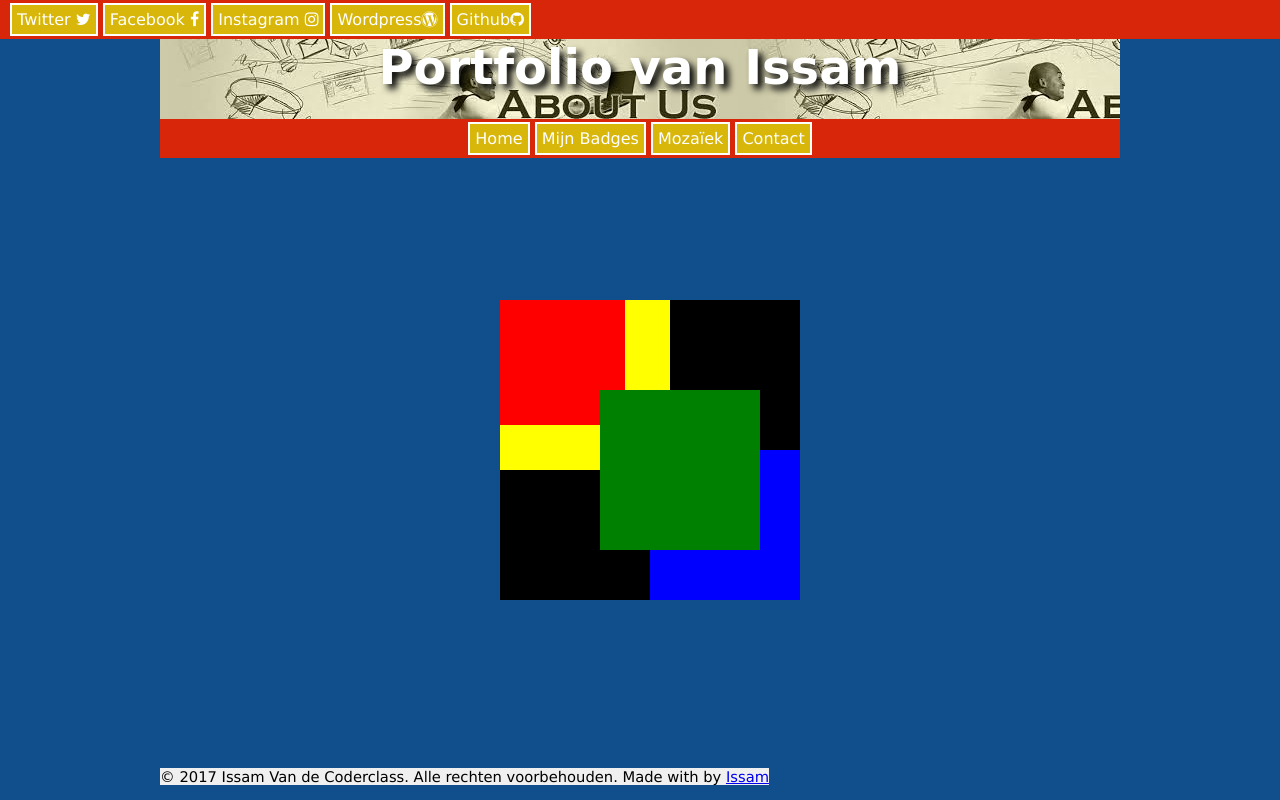
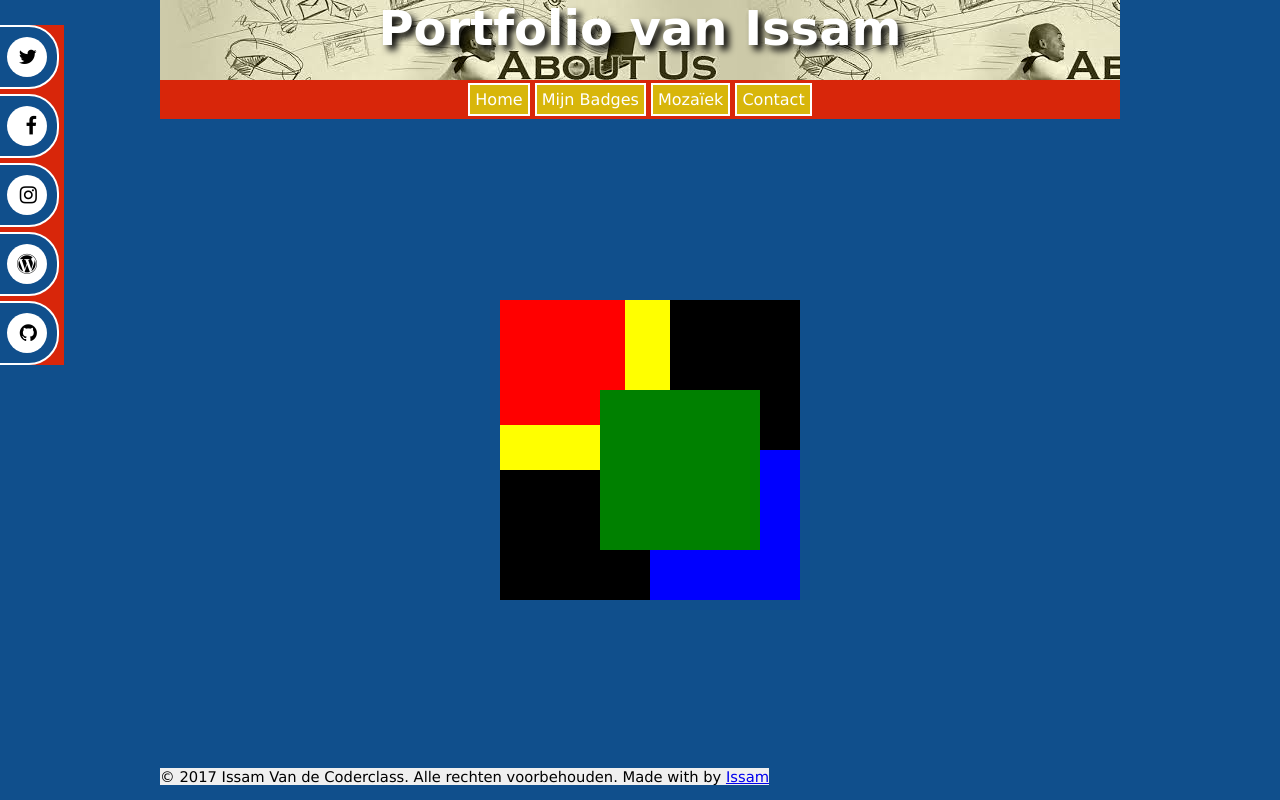
Before and after one commit to issamvandecoderclass/issamvandecoderclass.github.io, a plain HTML site: page mozaïek.html in a window 1280 px wide. Drawn offline with Linux system fonts and the light colour scheme.

Commit message:
Ook bij de mozaiek pagina doet de social media menu het goed

```diff
--- a/style/mozaïek.css
+++ b/style/mozaïek.css
@@ -141,3 +141,84 @@
   height: 160px;
   width: 160px;
 }
+
+.social1 {
+  color: #fff;
+  text-decoration: none;
+}
+
+.social {
+  position: fixed;
+  top: 20px;
+}
+.social ul {
+  padding: 0px;
+  -webkit-transform: translate(-270px, 0);
+  -moz-transform: translate(-270px, 0);
+  -ms-transform: translate(-270px, 0);
+  -o-transform: translate(-270px, 0);
+  transform: translate(-270px, 0);
+}
+.social ul li {
+  display: block;
+  margin: 5px;
+  background: rgba(0, 0, 0, 0.36);
+  width: 300px;
+  text-align: right;
+  padding: 10px;
+  -webkit-border-radius: 0 30px 30px 0;
+  -moz-border-radius: 0 30px 30px 0;
+  border-radius: 0 30px 30px 0;
+  -webkit-transition: all 1s;
+  -moz-transition: all 1s;
+  -ms-transition: all 1s;
+  -o-transition: all 1s;
+  transition: all 1s;
+}
+
+.social ul li {
+  background-color: #104F8C; repeat;
+}
+.social ul li:hover {
+  -webkit-transform: translate(110px, 0);
+  -moz-transform: translate(110px, 0);
+  -ms-transform: translate(110px, 0);
+  -o-transform: translate(110px, 0);
+  transform: translate(110px, 0);
+  background: rgba(255, 255, 255, 0.4);
+}
+.social ul li:hover a {
+  color: #000;
+}
+.social ul li:hover i {
+  color: #fff;
+  background: red;
+  -webkit-transform: rotate(360deg);
+  -moz-transform: rotate(360deg);
+  -ms-transform: rotate(360deg);
+  -o-transform: rotate(360deg);
+  transform: rotate(360deg);
+  -webkit-transition: all 1s;
+  -moz-transition: all 1s;
+  -ms-transition: all 1s;
+  -o-transition: all 1s;
+  transition: all 1s;
+}
+.social ul li i {
+  margin-left: 10px;
+  color: #000;
+  background: #fff;
+  padding: 10px;
+  -webkit-border-radius: 50%;
+  -moz-border-radius: 50%;
+  border-radius: 50%;
+  width: 20px;
+  height: 20px;
+  font-size: 20px;
+  background: #ffffff;
+  -webkit-transform: rotate(0deg);
+  -moz-transform: rotate(0deg);
+  -ms-transform: rotate(0deg);
+  -o-transform: rotate(0deg);
+  transform: rotate(0deg);
+}
```
